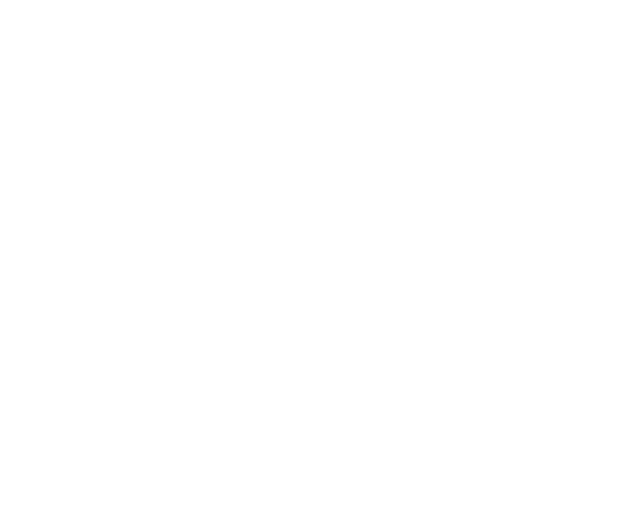
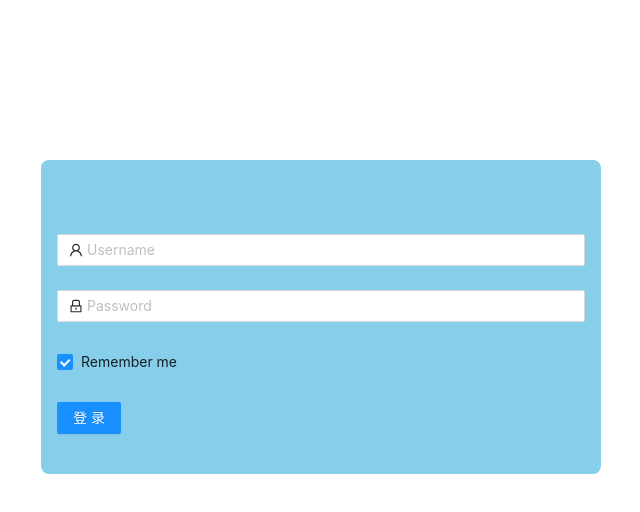
Before and after one commit to Carlos-Handsome-TJ/CI-demo, a React (Create React App) app: page / in a window 1280 px wide. Before the commit this address had no page. Shown: the top 512 px of the page, without its empty margins (319-959 px from the left). Built offline with nearby package versions, Linux system fonts and the light colour scheme.

Commit message:
fix:持续集成设置更改

```diff
--- a/src/App.tsx
+++ b/src/App.tsx
@@ -7,7 +7,7 @@ function App() {
   return (
     <div>
       <Routes>
-        <Route path={"/login"} element={<Login />} />
+        <Route path={"/"} element={<Login />} />
         <Route path={"/home"} element={<Home />} />
       </Routes>
     </div>
```
